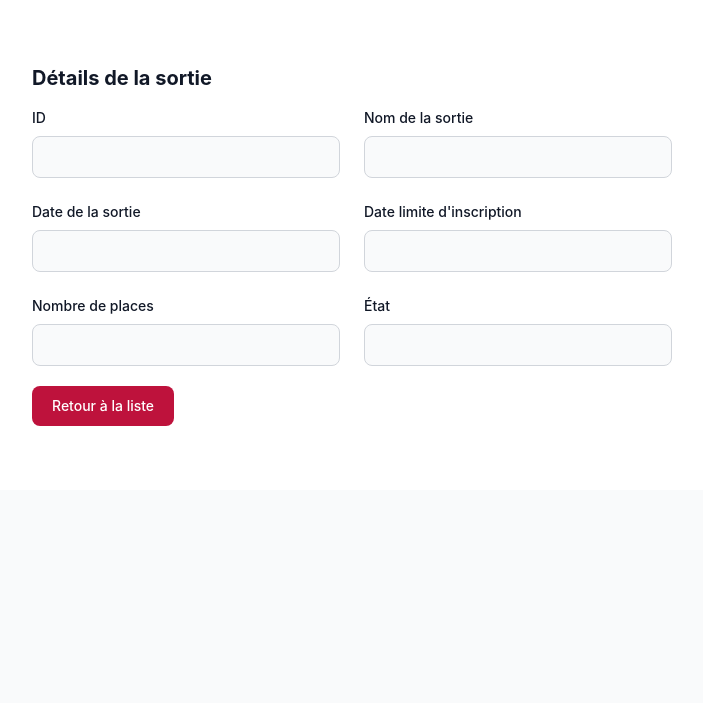
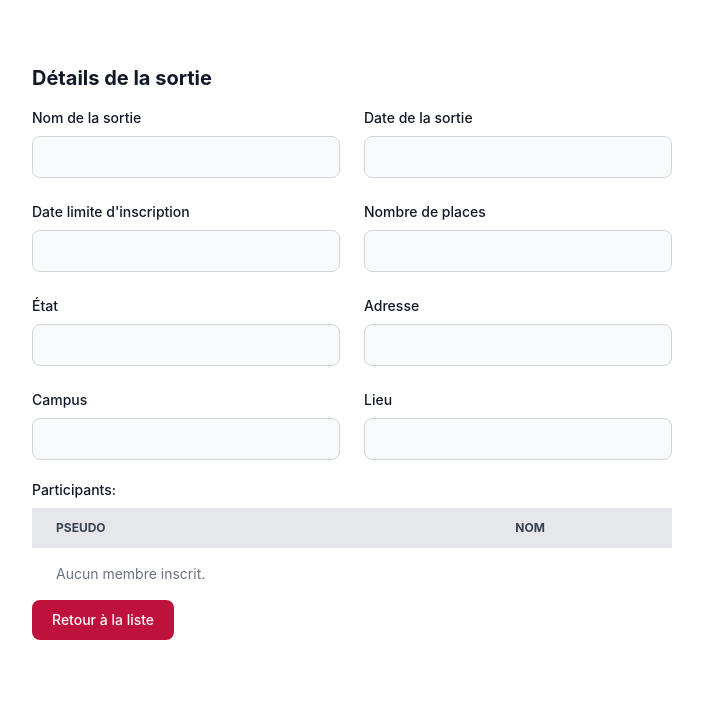
Before and after one commit to Sachadcl/oidghpf, a Symfony app: template templates/outing/show.html.twig in a window 1280 px wide. Shown: the part 60-763 px from the top of the page, without its empty margins (288-991 px from the left). Run offline with Twig, Linux system fonts and the light colour scheme; the template is opened without the code that fills it, so the values that code supplies are empty; style sheets or scripts are compiled from the project's sources; some libraries are stand-ins or nearby versions.

Commit message:
adding of correct info to show on outing details

```diff
--- a/src/Controller/MainController.php
+++ b/src/Controller/MainController.php
@@ -24,6 +24,7 @@ class MainController extends AbstractController
     #[Route('/', name: 'home')]
     public function home(OutingRepository $outingRepository, CampusRepository $campusRepository): Response
     {
+        $signedOutings = $outingRepository->findAll();
         return $this->render('home.html.twig', [
             'outings' => $outingRepository->findAll(),
             'campuses' => $campusRepository->findAll(),
--- a/src/Controller/OutingController.php
+++ b/src/Controller/OutingController.php
@@ -38,6 +38,7 @@ final class OutingController extends AbstractController
         }
 
         return $this->render('outing/new.html.twig', [
+            "is_editable" => false,
             'outing' => $outing,
             'form' => $form,
         ]);
@@ -62,10 +63,11 @@ final class OutingController extends AbstractController
             $outing->setState($newOutingState);
             $entityManager->flush();
 
-            return $this->redirectToRoute('app_outing_index', [], Response::HTTP_SEE_OTHER);
+            return $this->redirectToRoute('main_home', [], Response::HTTP_SEE_OTHER);
         }
 
         return $this->render('outing/edit.html.twig', [
+            "is_editable" => true,
             'outing' => $outing,
             'form' => $form,
         ]);
--- a/src/Repository/OutingRepository.php
+++ b/src/Repository/OutingRepository.php
@@ -19,6 +19,7 @@ class OutingRepository extends ServiceEntityRepository
 
     public function search(Filter $filter): array
     {
+
         $qb = $this->createQueryBuilder('o');
 
         if ($filter->getName()) {
--- a/templates/outing/show.html.twig
+++ b/templates/outing/show.html.twig
@@ -1,6 +1,7 @@
 {% extends 'base.html.twig' %}
 
-{% block title %}Détails de la sortie{% endblock %}
+{% block title %}Détails de la sortie
+{% endblock %}
 
 {% block body %}
 	<section class="bg-white dark:bg-gray-900">
@@ -8,10 +9,7 @@
 			<h2 class="mb-4 text-xl font-bold text-gray-900 dark:text-white">Détails de la sortie</h2>
 
 			<div class="grid gap-4 mb-4 sm:grid-cols-2 sm:gap-6 sm:mb-5">
-                <div class="w-full">
-                    <label class="block mb-2 text-sm font-medium text-gray-900 dark:text-white">ID</label>
-                    <input type="text" value="{{ outing.id }}" class="bg-gray-50 border border-gray-300 text-gray-900 text-sm rounded-lg focus:ring-primary-600 focus:border-primary-600 block w-full p-2.5 dark:bg-gray-700 dark:border-gray-600 dark:placeholder-gray-400 dark:text-white dark:focus:ring-primary-500 dark:focus:border-primary-500" readonly>
-                </div>
+
 				<div class="w-full">
 					<label class="block mb-2 text-sm font-medium text-gray-900 dark:text-white">Nom de la sortie</label>
 					<input type="text" value="{{ outing.outingName }}" class="bg-gray-50 border border-gray-300 text-gray-900 text-sm rounded-lg focus:ring-primary-600 focus:border-primary-600 block w-full p-2.5 dark:bg-gray-700 dark:border-gray-600 dark:placeholder-gray-400 dark:text-white dark:focus:ring-primary-500 dark:focus:border-primary-500" readonly>
@@ -32,7 +30,67 @@
 					<label class="block mb-2 text-sm font-medium text-gray-900 dark:text-white">État</label>
 					<input type="text" value="{{ outing.state }}" class="bg-gray-50 border border-gray-300 text-gray-900 text-sm rounded-lg focus:ring-primary-600 focus:border-primary-600 block w-full p-2.5 dark:bg-gray-700 dark:border-gray-600 dark:placeholder-gray-400 dark:text-white dark:focus:ring-primary-500 dark:focus:border-primary-500" readonly>
 				</div>
+
+				<div class="w-full">
+					<label class="block mb-2 text-sm font-medium text-gray-900 dark:text-white">Adresse</label>
+					<input type="text" value="{{ outing.idCity.streetName ~ ' ' ~ outing.idCity.zipCode }}" class="bg-gray-50 border border-gray-300 text-gray-900 text-sm rounded-lg focus:ring-primary-600 focus:border-primary-600 block w-full p-2.5 dark:bg-gray-700 dark:border-gray-600 dark:placeholder-gray-400 dark:text-white dark:focus:ring-primary-500 dark:focus:border-primary-500" readonly>
+
 				</div>
+				<div class="w-full">
+					<label class="block mb-2 text-sm font-medium text-gray-900 dark:text-white">Campus</label>
+					<input type="text" value="{{ outing.idCampus.campusName }}" class="bg-gray-50 border border-gray-300 text-gray-900 text-sm rounded-lg focus:ring-primary-600 focus:border-primary-600 block w-full p-2.5 dark:bg-gray-700 dark:border-gray-600 dark:placeholder-gray-400 dark:text-white dark:focus:ring-primary-500 dark:focus:border-primary-500" readonly>
+
+				</div>
+
+				<div class="w-full">
+					<label class="block mb-2 text-sm font-medium text-gray-900 dark:text-white">Lieu</label>
+					<input type="text" value="{{ outing.idCity.placeName }}" class="bg-gray-50 border border-gray-300 text-gray-900 text-sm rounded-lg focus:ring-primary-600 focus:border-primary-600 block w-full p-2.5 dark:bg-gray-700 dark:border-gray-600 dark:placeholder-gray-400 dark:text-white dark:focus:ring-primary-500 dark:focus:border-primary-500" readonly>
+
+				</div>
+
+
+			</div>
+
+			<span class='block mb-2 text-sm font-medium text-gray-900 dark:text-white'>Participants:</span>
+			<table class="w-full text-sm text-left rtl:text-right text-gray-500 dark:text-gray-400">
+				<thead class="text-xs text-gray-700 uppercase bg-gray-200 dark:bg-gray-700 dark:text-gray-400">
+					<tr>
+						<th scope="col" class="px-6 py-3">
+							Pseudo
+						</th>
+						<th scope="col" class="px-6 py-3">
+							Nom
+						</th>
+
+					</tr>
+				</thead>
+				<tbody>
+					<tr class="bg-white dark:bg-gray-800 hover:bg-gray-50 dark:hover:bg-gray-600">
+						{% for member in outing.idMember %}
+
+							<td class="px-6 py-4">
+								{{ member.username }}
+							</td>
+							<td class="px-6 py-4">
+								{{ member.lastName }}
+								{{ member.firstName }}
+
+
+							</td>
+						{% else %}
+							<td class="px-6 py-4">
+								Aucun membre inscrit.
+
+							</td>
+
+						{% endfor %}
+
+
+					</tr>
+
+				</tbody>
+			</table>
+
 
 			<div class="flex items-center space-x-4">
 				<a href="{{ path('main_home') }}" class="text-white bg-primary-700 hover:bg-primary-800 focus:ring-4 focus:outline-none focus:ring-primary-300 font-medium rounded-lg text-sm px-5 py-2.5 text-center dark:bg-primary-600 dark:hover:bg-primary-700 dark:focus:ring-primary-800">
```
Also changed, not shown: src/Form/OutingType.php (+9 -12 lines), templates/outing/_form.html.twig (+78 -5 lines), templates/outing/_list.html.twig (+13 -3 lines). Lines whose indentation alone changed are shown as unchanged.
